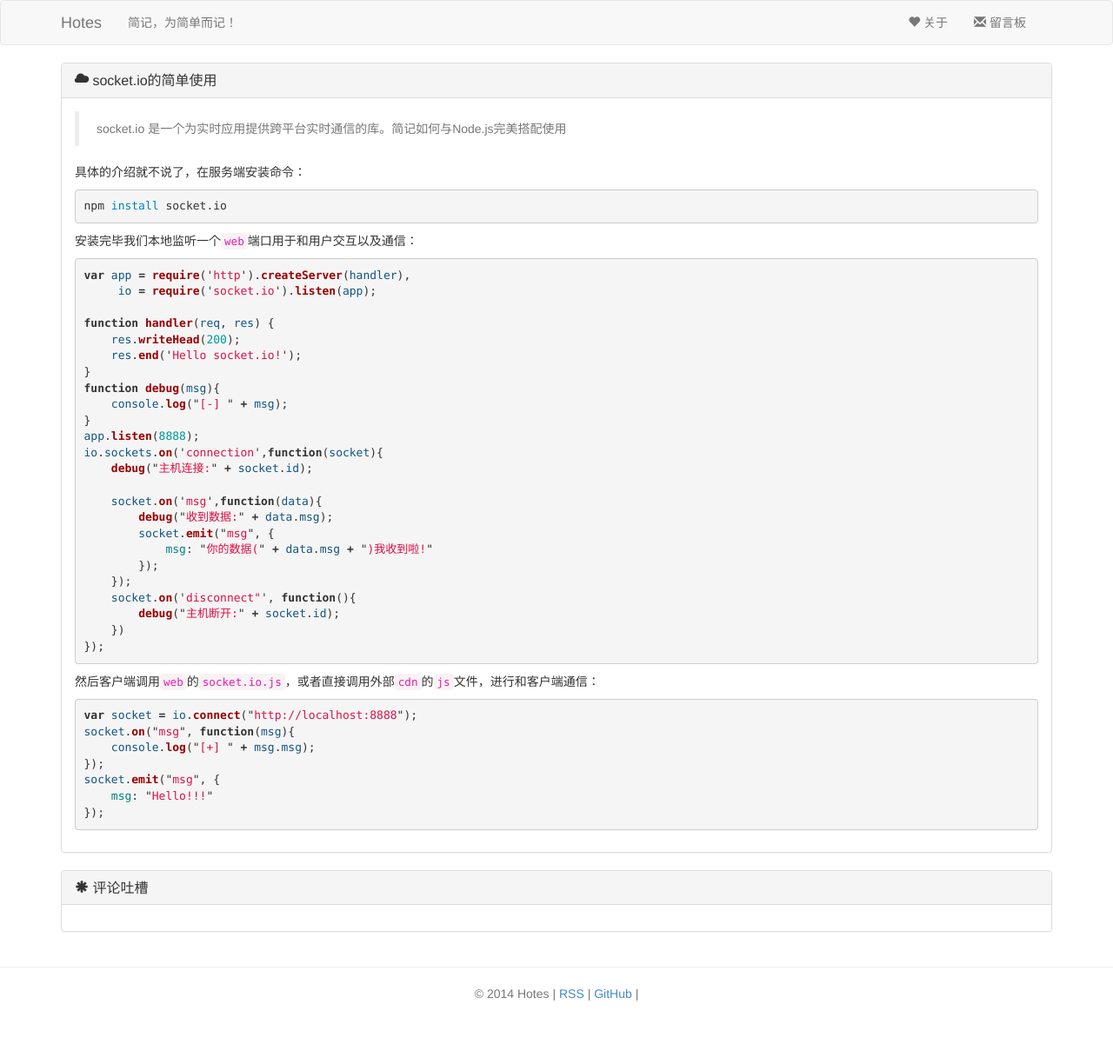
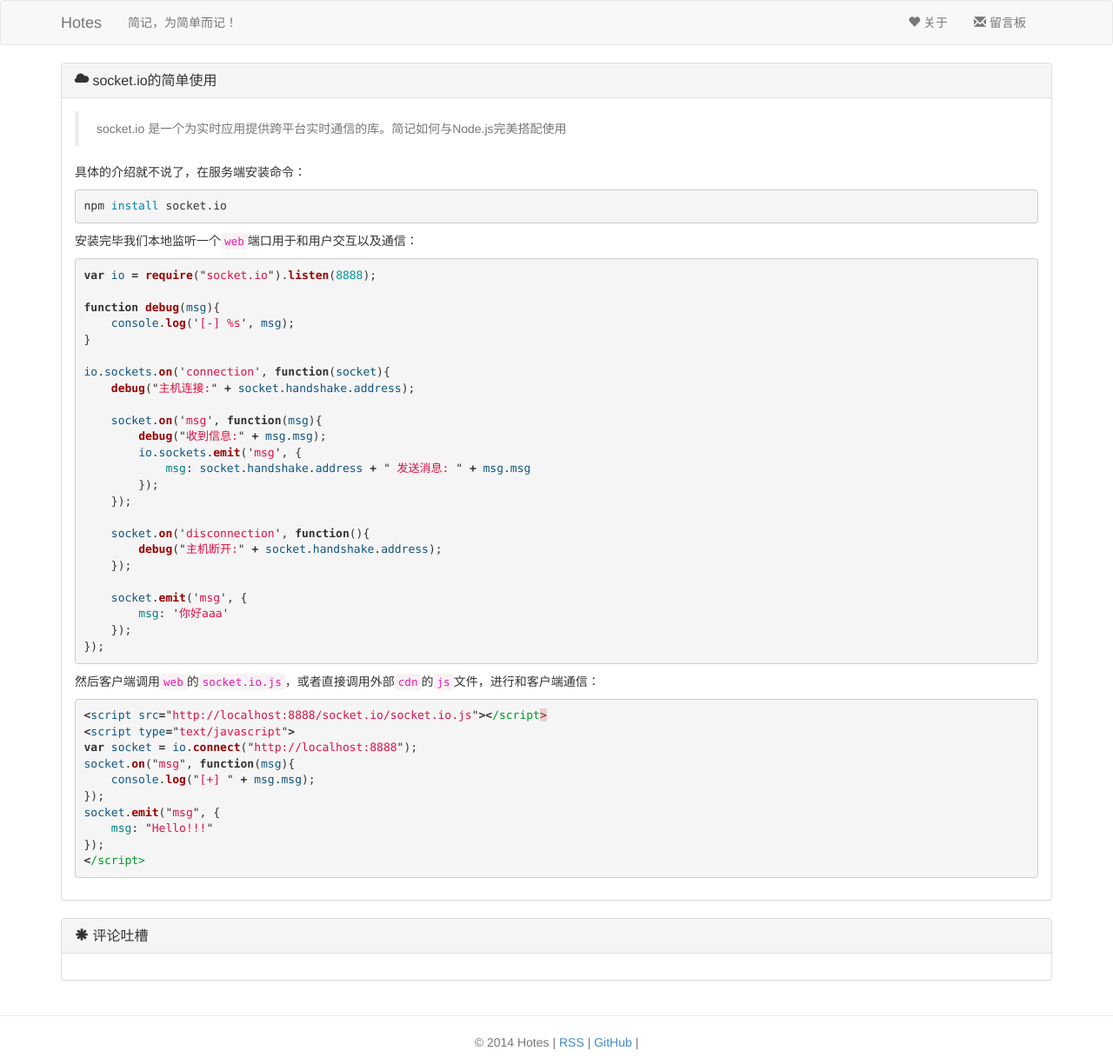
Before and after one commit to h01/h01.github.io, a Jekyll site: the page built from _posts/2014-11-04-Javascript-socket.io.markdown, in a window 1280 px wide. Shown: the whole page at 87% size. Built offline with Jekyll 4.4.1, drawn with Linux system fonts in a browser that asks for light colours; comment, search, counter and statistics services are not loaded; before the commit the page ends 1168 px from its top, so only the background shows below that.

Commit message:
修改文章文类以及修正部分代码

```diff
--- a/_posts/2014-11-04-Javascript-socket.io.markdown
+++ b/_posts/2014-11-04-Javascript-socket.io.markdown
@@ -1,5 +1,5 @@
 ---
-category:    javascript
+category:    node.js
 layout:      post
 title:       socket.io的简单使用
 desc:        socket.io 是一个为实时应用提供跨平台实时通信的库。简记如何与Node.js完美搭配使用
@@ -12,34 +12,36 @@ npm install socket.io
 
 安装完毕我们本地监听一个`web`端口用于和用户交互以及通信：
 {% highlight js %}
-var app = require('http').createServer(handler),
-     io = require('socket.io').listen(app);
+var io = require("socket.io").listen(8888);
 
-function handler(req, res) {
-    res.writeHead(200);
-    res.end('Hello socket.io!');
+function debug(msg){
+    console.log('[-] %s', msg);
 }
-function debug(msg){
-    console.log("[-] " + msg);
-}
-app.listen(8888);
-io.sockets.on('connection',function(socket){
-    debug("主机连接:" + socket.id);
 
-    socket.on('msg',function(data){
-        debug("收到数据:" + data.msg);
-        socket.emit("msg", {
-            msg: "你的数据(" + data.msg + ")我收到啦!"
+io.sockets.on('connection', function(socket){
+    debug("主机连接:" + socket.handshake.address);
+
+    socket.on('msg', function(msg){
+        debug("收到信息:" + msg.msg);
+        io.sockets.emit('msg', {
+            msg: socket.handshake.address + " 发送消息: " + msg.msg
         });
     });
-    socket.on('disconnect"', function(){
-        debug("主机断开:" + socket.id);
-    })
+
+    socket.on('disconnection', function(){
+        debug("主机断开:" + socket.handshake.address);
+    });
+
+    socket.emit('msg', {
+        msg: '你好aaa'
+    });
 });
 {% endhighlight %}
 
 然后客户端调用`web`的`socket.io.js`，或者直接调用外部`cdn`的`js`文件，进行和客户端通信：
 {% highlight js %}
+<script src="http://localhost:8888/socket.io/socket.io.js"></script>
+<script type="text/javascript">
 var socket = io.connect("http://localhost:8888");
 socket.on("msg", function(msg){
     console.log("[+] " + msg.msg);
@@ -47,4 +49,5 @@ socket.on("msg", function(msg){
 socket.emit("msg", {
     msg: "Hello!!!"
 });
+</script>
 {% endhighlight %}
```
